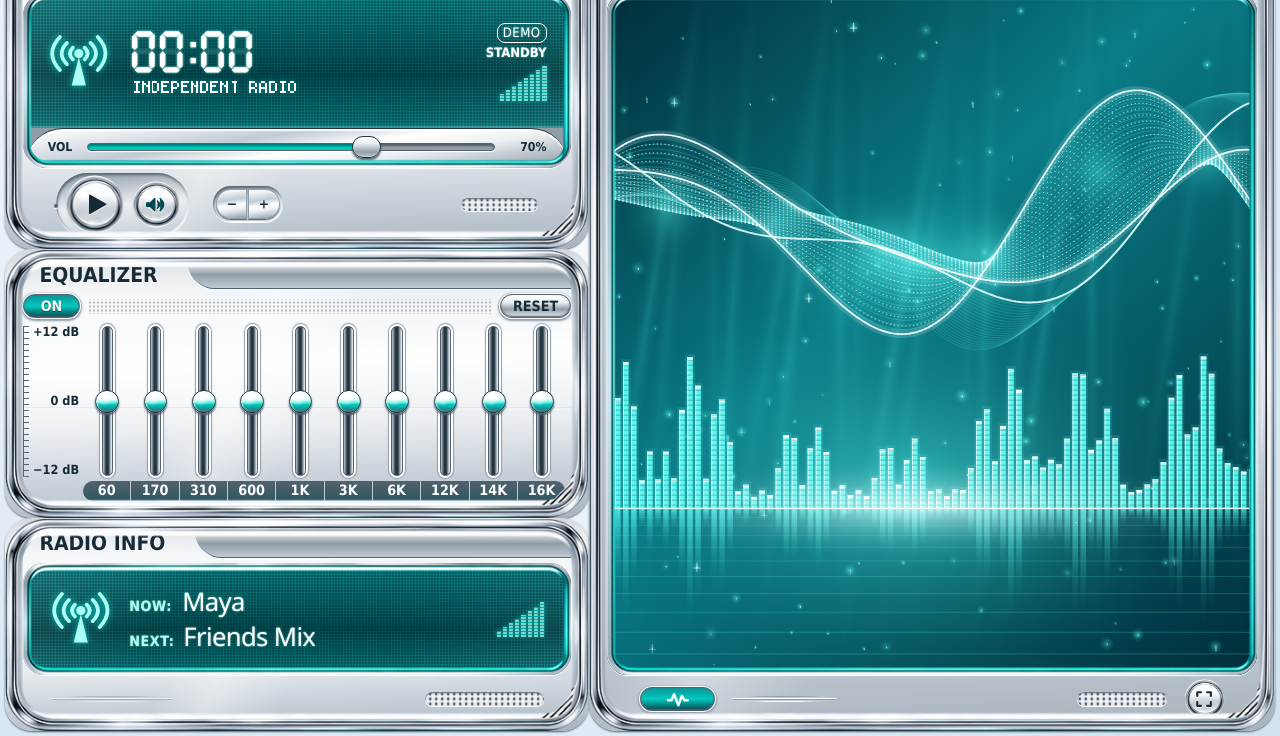
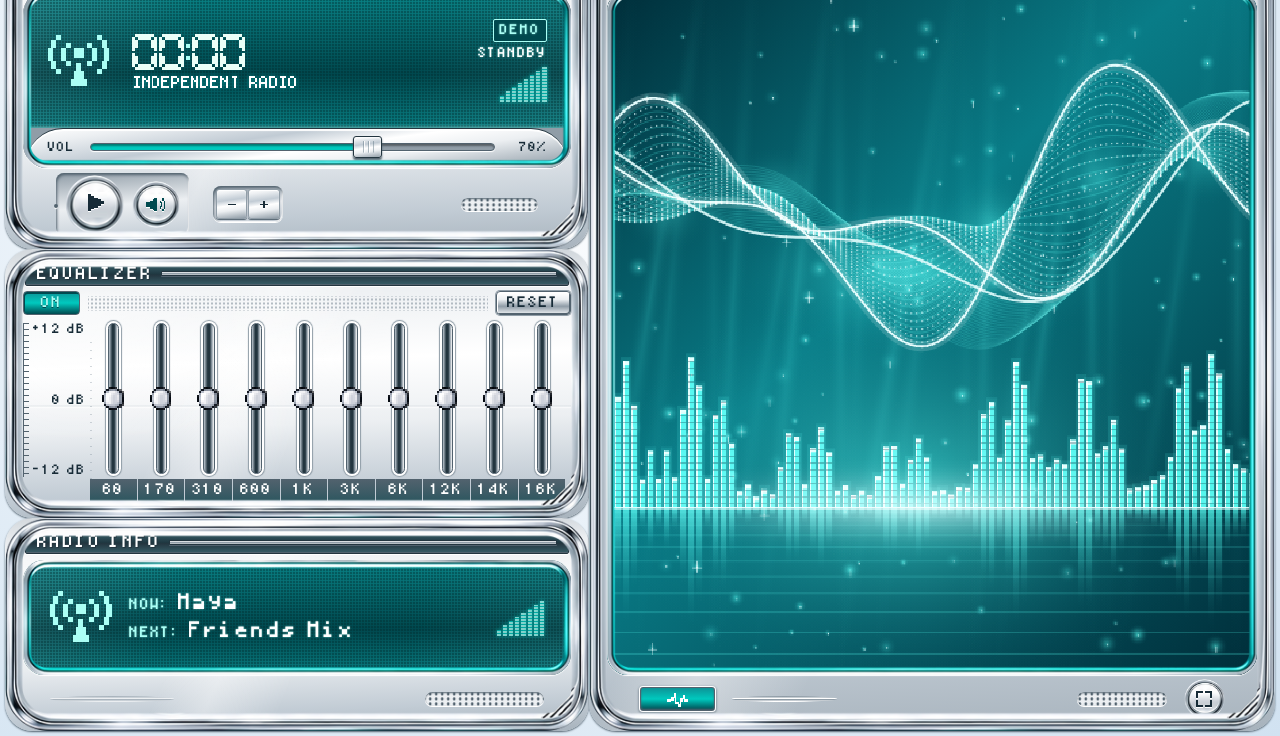
Before and after one commit to MayaBachrach/radio, a browser extension: page index.html in a window 1280 px wide. Shown: the part 64-800 px from the top of the page. Drawn offline with Linux system fonts and the light colour scheme.

Commit message:
Recast the receiver as a 2005 bitmap skin across all clients

```diff
--- a/extension/device.css
+++ b/extension/device.css
@@ -80,3 +80,35 @@ section::after{display:none}header,#eq header,#info header{border:0;box-shadow:n
 
 #eq{padding-bottom:calc(var(--rim) + 4px)}.bands{padding-right:5px}
 @media(min-width:760px){.transport{padding-inline:6%;gap:5%}.transport-well{padding:2px 9px;gap:8px}.transport .vent{width:16%}}
+
+/* A classic docked skin: bitmap inscriptions, stepped chrome rails and raster display. */
+@font-face{font-family:Receiver Matrix;src:url(matrix.woff) format("woff");font-display:swap;font-weight:400}
+:root{--rail-dark:color-mix(in srgb,var(--border) 88%,var(--lcd));--rail-mid:color-mix(in srgb,var(--shadow) 65%,var(--lcd));--matrix:"Receiver Matrix",Tahoma,Arial,sans-serif}
+#device{gap:0}.rack{gap:0}
+header,#eq header,#info header{margin:0 2px;padding:0 2%;height:clamp(22px,3.9cqh,42px);border:1px solid var(--border);border-radius:6px 6px 2px 2px;box-shadow:inset 0 1px var(--pearl),inset 0 -1px var(--shadow),0 1px var(--highlight);
+ background:linear-gradient(180deg,var(--steel) 0,var(--rail-mid) 12%,var(--rail-dark) 51%,var(--border) 54%,var(--rail-mid) 95%,var(--steel));color:var(--highlight);gap:8px}
+header h2,#eq h2,#info h2{font:400 clamp(12px,2.1cqh,22px)/1 var(--matrix);letter-spacing:.03em;text-shadow:1px 1px var(--border);padding:0}
+#player h2{color:var(--pearl);filter:drop-shadow(1px 1px var(--border))}#player .wordmark{height:clamp(14px,2.6cqh,28px);filter:none}
+header .flute,#eq .flute,#info .flute,#visual .flute,.grip{display:block;transform:none;height:5px;max-width:none;border:1px solid var(--border);border-radius:1px;background:linear-gradient(var(--highlight),var(--steel) 50%,var(--shadow) 51%,var(--pearl));box-shadow:0 1px var(--shadow);flex:1}
+#player .flute,#player .grip{max-width:none;flex:1;margin-inline:5px}#visual .grip{flex:none;width:14px}#eq header,#info header{height:clamp(19px,3.0cqh,32px)}#eq .grip,#info .grip{display:block;width:9px;flex:none}
+.mainlcd .data{display:grid;align-content:center;gap:6px}.digits{display:flex;align-items:center;gap:2px;color:var(--accent-glow)}.digit{display:block;width:clamp(18px,3.2cqh,36px);aspect-ratio:9/13;background:url(digits.png) no-repeat;background-size:1000% 100%;background-position:calc(var(--index)*100% / 9) center;image-rendering:pixelated}.digit-colon{width:4px;height:16px;background:linear-gradient(to bottom,currentColor 0 25%,transparent 25% 75%,currentColor 75%)}.station-legend{margin-top:0}
+aside small,aside strong,.lcd strong,.volume-rail label,output,.eq-tools button,.bands span,.scale,.credits small,.mini button:not(.round),#size,#pin{font-family:var(--matrix);font-weight:400;letter-spacing:0}
+aside small{border-radius:2px;color:var(--accent-glow);background:var(--lcd);padding:3px 5px}.lcd strong{line-height:1.3}
+.credits bdi{font:400 clamp(16px,2.7cqh,29px)/1.35 var(--matrix);letter-spacing:0}.credits small{line-height:1.4}.signal{filter:none}
+.eq-tools button,#size,#pin{border-radius:4px;padding:4px 10px;box-shadow:inset 1px 1px var(--highlight),inset -1px -1px var(--shadow),0 0 0 1px var(--steel)}
+.eq-tools button[aria-pressed=true]{box-shadow:inset 1px 2px var(--lcd),0 1px var(--highlight);color:var(--accent-glow)}
+.bands{background:repeating-linear-gradient(to bottom,transparent 0 7px,#77879454 7px 8px) left/2px calc(100% - 24px) no-repeat}
+.bands input::-webkit-slider-thumb{background:url(fader.png) center/100% 100% no-repeat;border:none;border-radius:0;box-shadow:none;image-rendering:pixelated}
+.bands span{border-radius:0!important;letter-spacing:0;line-height:1.55}
+#volume::-webkit-slider-thumb{border-radius:3px;background:repeating-linear-gradient(90deg,transparent 0 3px,#5b728078 3px 4px,#fffd 4px 5px) center/52% 58% no-repeat,var(--metal)}
+.rocker,.transport-well{border-radius:8px}.rocker .round,.rocker .round+button{border-radius:3px}
+.round:active svg{transform:translate(1px,1px)}.playing .transport-well::before{animation:carrier 1.8s steps(1,end) infinite}@keyframes carrier{0%,70%{opacity:1}71%,100%{opacity:.32}}
+.scope canvas{image-rendering:pixelated}.scope-foot .mode-lamp{border-radius:3px}.mini header{height:24px}.mini .digit{width:17px}.mini .digits{gap:1px}.mini #player .wordmark{height:17px}
+@media(max-width:759px){.credits bdi{font-size:16px}.bands span{font-size:clamp(10px,2.7vw,14px)}.scale{font-size:10px}.mini .mainlcd{padding-inline:12px}}
+@media(prefers-reduced-motion:reduce){.playing .transport-well::before{animation:none}}
+
+/* At handset widths the ten scale labels and station credits have priority. */
+.credits>div{gap:6px}.credits small{min-width:2.8em}.credits bdi{font-size:clamp(16px,2.65cqh,26px)}
+.bands label{overflow:visible}.bands span{white-space:nowrap}
+@media(max-width:420px){.infolcd .meter{display:none}.credits bdi{font-size:16px}.bands span{font-size:9px}.scale{padding-left:5px}.equalizer{gap:2px}}
+#eq:has(#bypass[aria-pressed=false]) .bands{filter:saturate(.2);opacity:.72}
--- a/extension/device.js
+++ b/extension/device.js
@@ -2,26 +2,25 @@ const popup = document.body.classList.contains('popup');
 const native = window.desktopRadio;
 const $ = id => document.getElementById(id);
 const shapes = {
- play:'M8 4l14 8-14 8z',pause:'M6 4h5v16H6zm9 0h5v16h-5z',
- speaker:'M2 10h4l5-5v14l-5-5H2z M14 8q5 4 0 8 M17 5q8 7 0 14',
- silent:'M2 10h4l5-5v14l-5-5H2z M16 9l5 6m0-6-5 6',
- less:'M5 12h14',more:'M5 12h14M12 5v14',
- full:'M8 3H3v5m13-5h5v5M3 16v5h5m13-5v5h-5',
- wave:'M1 13h4l3-7 5 13 4-11 3 5h4'
+ play:'M4 2h2v1h2v1h2v1h2v1h2v2h-2v1h-2v1H8v1H6v1H4z',
+ pause:'M3 2h4v11H3zm6 0h4v11H9z',
+ speaker:'M1 6h3V5h2V4h1V3h2v10H7v-1H6v-1H4v-1H1z M11 5h1v1h1v4h-1v1h-1v-2h1V7h-1z M13 3h1v2h1v6h-1v2h-1v-2h1V5h-1z',
+ silent:'M1 6h3V5h2V4h1V3h2v10H7v-1H6v-1H4v-1H1z M11 6h1v1h1v1h1V7h1V6h1v2h-1v1h1v2h-1v-1h-1V9h-1v1h-1v1h-1V9h1V8h-1z',
+ less:'M3 7h10v2H3z',more:'M3 7h4V3h2v4h4v2H9v4H7V9H3z',
+ full:'M1 1h6v2H3v4H1zm8 0h6v6h-2V3H9zM1 9h2v4h4v2H1zm12 0h2v6H9v-2h4z',
+ wave:'M0 8h3V6h2V3h2v7h2v2h1V7h2V5h2v3h2v2h-3V8h-1v2h-1v4H8v-2H6V7H5v2H3v1H0z'
 };
 function icon(name) {
- const filled=['play','pause','speaker','silent'].includes(name);
- return '<svg viewBox="0 0 24 24" aria-hidden="true"><path d="'+shapes[name]+'" fill="'+(filled?'currentColor':'none')+'" stroke="currentColor" stroke-width="'+(filled?1.6:2.8)+'" stroke-linejoin="round" stroke-linecap="round"/></svg>';
+ return '<svg viewBox="0 0 16 16" aria-hidden="true" shape-rendering="crispEdges"><path fill="currentColor" d="'+shapes[name]+'"/></svg>';
 }
-const transmission='<svg class="signal" aria-hidden="true" viewBox="0 0 52 52"><g fill="none" stroke="currentColor" stroke-width="3.1" stroke-linecap="round"><path d="M10 5q-13 14 0 28m6-23q-9 9 0 18m5-14q-5 5 0 10M42 5q13 14 0 28m-6-23q9 9 0 18m-5-14q5 5 0 10"/></g><g fill="currentColor"><circle cx="26" cy="19" r="3.8"/><path d="m26 22-6 24h12z"/></g></svg>';
+const transmission='<svg class="signal" viewBox="0 0 24 24" aria-hidden="true" shape-rendering="crispEdges"><g fill="currentColor"><path d="M3 2h2v2H3v3H2v5h1v3h2v2H3v-2H1v-3H0V7h1V4h2zM7 5h2v2H7v5h2v2H7v-2H5V7h2zM21 2h-2v2h2v3h1v5h-1v3h-2v2h2v-2h2v-3h1V7h-1V4h-2zM17 5h-2v2h2v5h-2v2h2v-2h2V7h-2z M10 7h4v4h-4zm1 6h2v3h1v3h1v3H9v-3h1v-3h1z"/></g></svg>';
 const meter='<i class="meter" aria-hidden="true">'+Array.from({length:8},(_,i)=>'<i style="--n:'+i+'"></i>').join('')+'</i>';
 const panel=(id,title,content)=>'<section id="'+id+'"><header><i class="grip"></i><h2>'+(id==='player'?'<svg class="wordmark" role="img" aria-label="MAYU ET AL." viewBox="0 0 190 23"><g transform="translate(6 2) skewX(-10)" fill="none" stroke="currentColor" stroke-width="3.6" stroke-linecap="square" stroke-linejoin="round"><path d="M1 17V2l8 10 8-10v15 M23 17l8-15h3l8 15m-16-5h13 M46 2l8 8 8-8m-8 8v7 M68 2v11q0 4 4 4h7q4 0 4-4V2 M97 2h16m-16 0v15h16m-15-8h12 M118 2h18m-9 0v15 M145 17l8-15h3l8 15m-16-5h13 M170 2v15h11"/><path d="M185 17h1"/></g></svg>':title)+'</h2><i class="flute"></i></header>'+content+'</section>';
 const round=(id,label,symbol)=>'<button class="round" id="'+id+'" aria-label="'+label+'" title="'+label+'">'+icon(symbol)+'</button>';
 const bands=['60','170','310','600','1K','3K','6K','12K','14K','16K'];
-const segments=['4,1 14,1 16,3 13,5 5,5 2,3','15,4 17,3 17,13 15,15 13,13 13,6','15,16 17,18 17,27 15,29 13,27 13,18','4,28 13,28 15,30 13,32 4,32 2,30','2,16 4,18 4,26 2,29 0,27 0,18','2,3 4,6 4,13 2,15 0,13 0,5','4,14 13,14 15,16 13,18 4,18 2,16'];
-const digitPatterns=['abcdef','bc','abdeg','abcdg','bcfg','acdfg','acdefg','abc','abcdefg','abcdfg'];
 function clockFace(value){
- return '<svg viewBox="0 0 92 33" aria-label="'+value+'">'+[0,1,3,4].map((k,i)=>'<g transform="translate('+[0,21,52,73][i]+' 0)">'+segments.map((points,j)=>'<polygon opacity="'+(digitPatterns[Number(value[k])].includes('abcdefg'[j])?1:.065)+'" points="'+points+'"/>').join('')+'</g>').join('')+'<path d="M44 9h4v4h-4zm0 12h4v4h-4z"/></svg>';
+ const digits=[...value].map(c=>c===':'?'<i class="digit-colon"></i>':'<i class="digit" style="--index:'+Number(c)+'"></i>');
+ return '<span class="digits" role="img" aria-label="'+value+'">'+digits.join('')+'</span>';
 }
 $('device').innerHTML='<div class="rack">'+panel('player','MAYU ET AL.',`
  <div class="readout"><div class="lcd mainlcd">${transmission}<div class="data"><div class="clock" id="clock"></div><img class="station-legend" src="${popup?'':'extension/'}lcd-legend.png" alt="Independent Radio"></div><aside><small>DEMO</small><strong id="status" role="status">Standby</strong>${meter}</aside></div>
@@ -69,6 +68,7 @@ if(!popup && !native && 'serviceWorker' in navigator) navigator.serviceWorker.re
 // The idle image is a designed still. In playback the bars sample the analyser.
 function startScope(canvas) {
  const ctx=canvas.getContext('2d');
+ const motion=window.matchMedia('(prefers-reduced-motion: reduce)');
  const styles=getComputedStyle(document.documentElement);
  const tone=name=>styles.getPropertyValue('--'+name).trim();
  const sea=tone('viz-base'),haze=tone('viz-center'),mint=tone('viz-wave'),white=tone('viz-light');
@@ -98,12 +98,12 @@ function startScope(canvas) {
    for(let i=1;i<13;i++){const y=h*(.757+.245*(i/12)**1.7);g.globalAlpha=.09+.15*i/12;g.fillStyle=mint;g.fillRect(0,y,w,1);}
  }
  function render(t){
-   const w=width,h=height,live=state.status==='Playing',time=live?t*.00034:0;
+   const w=width,h=height,live=state.status==='Playing',time=live&&!motion.matches?t*.00034:0;
    ctx.globalAlpha=1;ctx.globalCompositeOperation='source-over';ctx.drawImage(sky,0,0);
    ctx.globalCompositeOperation='screen';
    const horizon=h*.755;
    if(live && receiver?.analyser)receiver.analyser.getByteFrequencyData(bins);
-   const count=Math.min(108,Math.max(56,Math.floor(w/8))),step=w/count,bar=step*.69;
+   const count=Math.min(84,Math.max(48,Math.floor(w/6))),step=w/count,bar=step*.69;
    for(let i=0;i<count;i++){
      const u=i/count,shape=.28+.72*Math.abs(Math.sin(11*u+.6)*Math.cos(4*u));
      const seed=Math.abs(Math.sin(i*79.32)*Math.cos(i*.26));
@@ -122,8 +122,8 @@ function startScope(canvas) {
    }
    ctx.globalCompositeOperation='screen';ctx.globalAlpha=.96;ctx.fillStyle=white;ctx.fillRect(0,horizon,w,1.5);
    ctx.save();ctx.translate(w*.48,horizon);ctx.scale(w*.52,h*.075);glow(ctx,0,0,1,white,.68);ctx.restore();
-   const ribbons=40,steps=170;
-   function point(u,v){return h*(.34+.134*Math.sin(u*7.65-2.1+time)+.076*Math.sin(u*6.8+v*2.4+time*.77)+.036*Math.cos(u*12.1-v*2.9-time*.65));}
+   const ribbons=27,steps=120;
+   function point(u,v){return h*(.33+.042*Math.sin(u*15+v*3.8-time*.7)+.134*Math.sin(u*7.65-2.1+time)+.076*Math.sin(u*6.8+v*2.4+time*.77)+.036*Math.cos(u*12.1-v*2.9-time*.65));}
    for(let row=0;row<ribbons;row++){
      const v=row/(ribbons-1);ctx.beginPath();
      for(let i=0;i<=steps;i++){const u=i/steps,y=point(u,v);if(i)ctx.lineTo(w*u,y);else ctx.moveTo(0,y);}
@@ -149,11 +149,13 @@ function startScope(canvas) {
  }
  function tick(t){
    frame=0;if(!visible||document.hidden)return;
-   if(dirty||t-last>49){render(t);last=t;dirty=false;}
+   if(dirty||t-last>=(motion.matches?200:65)){render(t);last=t;dirty=false;}
    if(state.status==='Playing')frame=requestAnimationFrame(tick);
  }
  function wake(){if(visible&&!document.hidden&&!frame){dirty=true;frame=requestAnimationFrame(tick);}}
- new ResizeObserver(()=>{width=Math.round(canvas.clientWidth);height=Math.round(canvas.clientHeight);if(!width||!height)return;
+ new ResizeObserver(()=>{// Render at a period-appropriate AVS buffer size. CSS presents the original pixels.
+   const scale=Math.min(1,480/Math.max(1,canvas.clientWidth));
+   width=Math.round(canvas.clientWidth*scale);height=Math.round(canvas.clientHeight*scale);if(!width||!height)return;
    canvas.width=width;canvas.height=height;backdrop();wake();}).observe(canvas);
  new IntersectionObserver(([entry])=>{visible=entry.isIntersecting;wake();}).observe(canvas);
  document.addEventListener('visibilitychange',wake);
--- a/scripts/browser-smoke.mjs
+++ b/scripts/browser-smoke.mjs
@@ -15,6 +15,7 @@ try {
   assert.deepEqual(await page.evaluate(()=>[document.documentElement.scrollWidth,document.documentElement.scrollHeight]),[width,height]);
   assert.equal(await page.locator('#visual').isVisible(),width>=760);
   await page.evaluate(()=>document.fonts.ready);
+  await page.evaluate(()=>document.fonts.load('12px "Receiver Matrix"'));
   const defects=await page.evaluate(()=>{
    const visible=e=>e.getClientRects().length&&getComputedStyle(e).display!=='none';
    const issues=[];
@@ -26,6 +27,8 @@ try {
    const lcd=document.querySelector('.mainlcd'),data=lcd.querySelector('.data'),aside=lcd.querySelector('aside');
    if(data.getBoundingClientRect().right>aside.getBoundingClientRect().left+1)issues.push('LCD overlap');
    if([...document.querySelectorAll('button')].some(b=>visible(b)&&/^[×X✕]$/.test(b.textContent)))issues.push('close');
+   if(!document.fonts.check('12px "Receiver Matrix"'))issues.push('matrix font');
+   if([...document.querySelectorAll('.credits bdi')].some(e=>e.scrollWidth>e.clientWidth+1))issues.push('truncated broadcaster');
    return issues;
   });
   assert.deepEqual(defects,[]);
@@ -39,7 +42,7 @@ try {
  await page.waitForFunction(()=>document.querySelector('#status').textContent==='Paused');
  await page.locator('.credits bdi').first().evaluate(el=>el.textContent='מאיה · Mix 02');
  assert.equal(await page.locator('.credits bdi').first().evaluate(el=>getComputedStyle(el).direction),'rtl');
- for(const image of ['case-rim','glass-rim','keycap','lcd-legend']){
+ for(const image of ['case-rim','glass-rim','keycap','lcd-legend','fader','digits']){
   assert(await page.evaluate(async name=>{const im=new Image();im.src='./extension/'+name+'.png';await im.decode();return im.naturalWidth>0;},image));
  }
  const scope=await page.evaluate(()=>navigator.serviceWorker.ready.then(r=>r.scope));
--- a/sw.js
+++ b/sw.js
@@ -1,5 +1,5 @@
-const cacheName='mayu-shell-v3';
-const shell=['./','./index.html','./extension/device.css','./extension/case-rim.png','./extension/glass-rim.png','./extension/keycap.png','./extension/lcd-legend.png','./extension/device.js','./extension/audio.js','./extension/music-synth.js','./extension/signal.svg','./station.webmanifest','./extension/icon192.png','./extension/icon512.png'];
+const cacheName='mayu-shell-v4';
+const shell=['./','./index.html','./extension/device.css','./extension/matrix.woff','./extension/digits.png','./extension/fader.png','./extension/case-rim.png','./extension/glass-rim.png','./extension/keycap.png','./extension/lcd-legend.png','./extension/device.js','./extension/audio.js','./extension/music-synth.js','./extension/signal.svg','./station.webmanifest','./extension/icon192.png','./extension/icon512.png'];
 self.addEventListener('install',e=>e.waitUntil(caches.open(cacheName).then(c=>c.addAll(shell))));
 self.addEventListener('activate',e=>e.waitUntil(caches.keys().then(keys=>Promise.all(keys.filter(k=>k.startsWith('mayu-shell-')&&k!==cacheName).map(k=>caches.delete(k))))));
 self.addEventListener('fetch',e=>{
```
Also changed, not shown: extension/active.png, extension/digits.png (added), extension/fader.png (added), extension/icon192.png, extension/icon512.png, extension/matrix.woff (added), extension/signal.svg.
